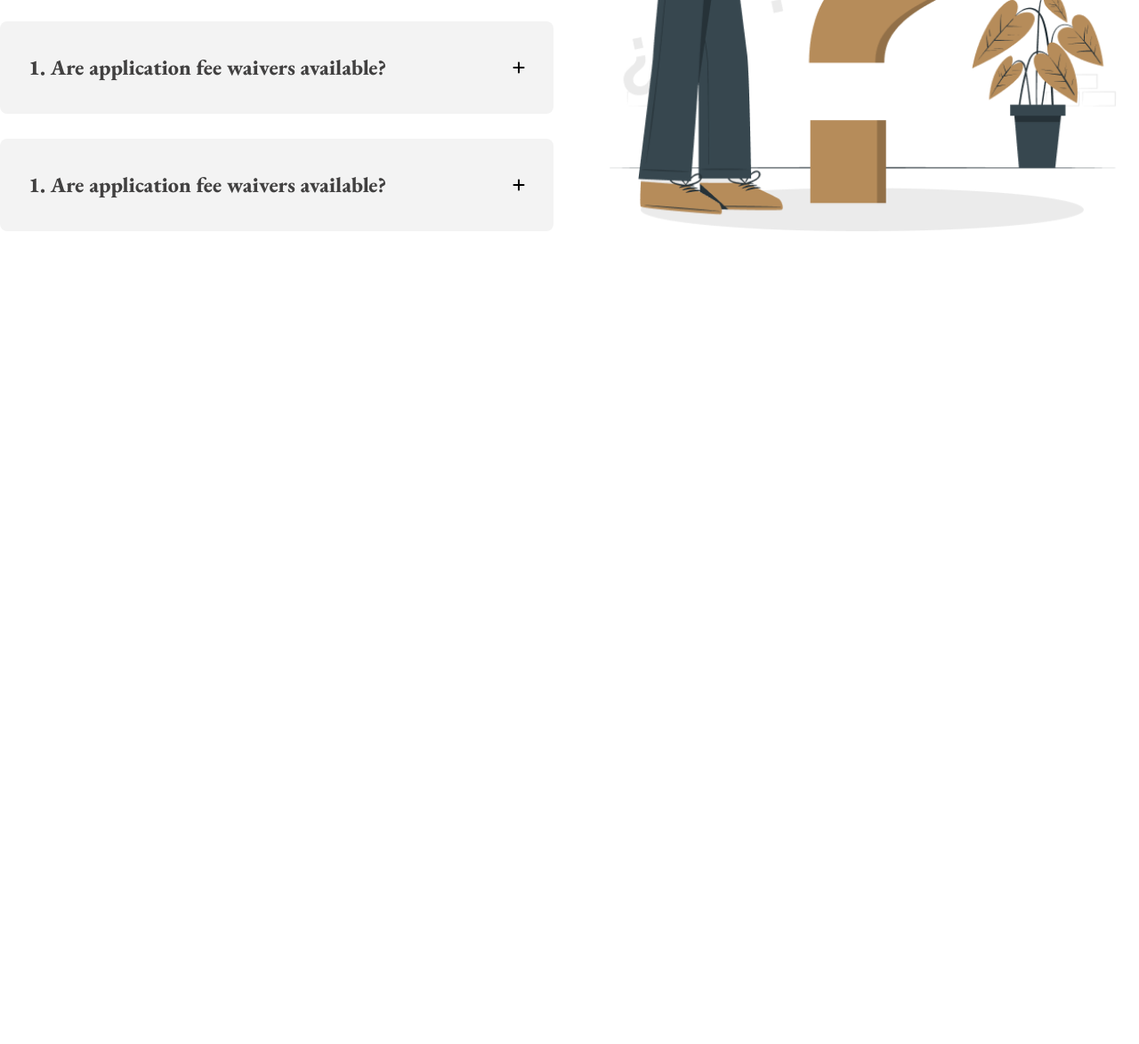
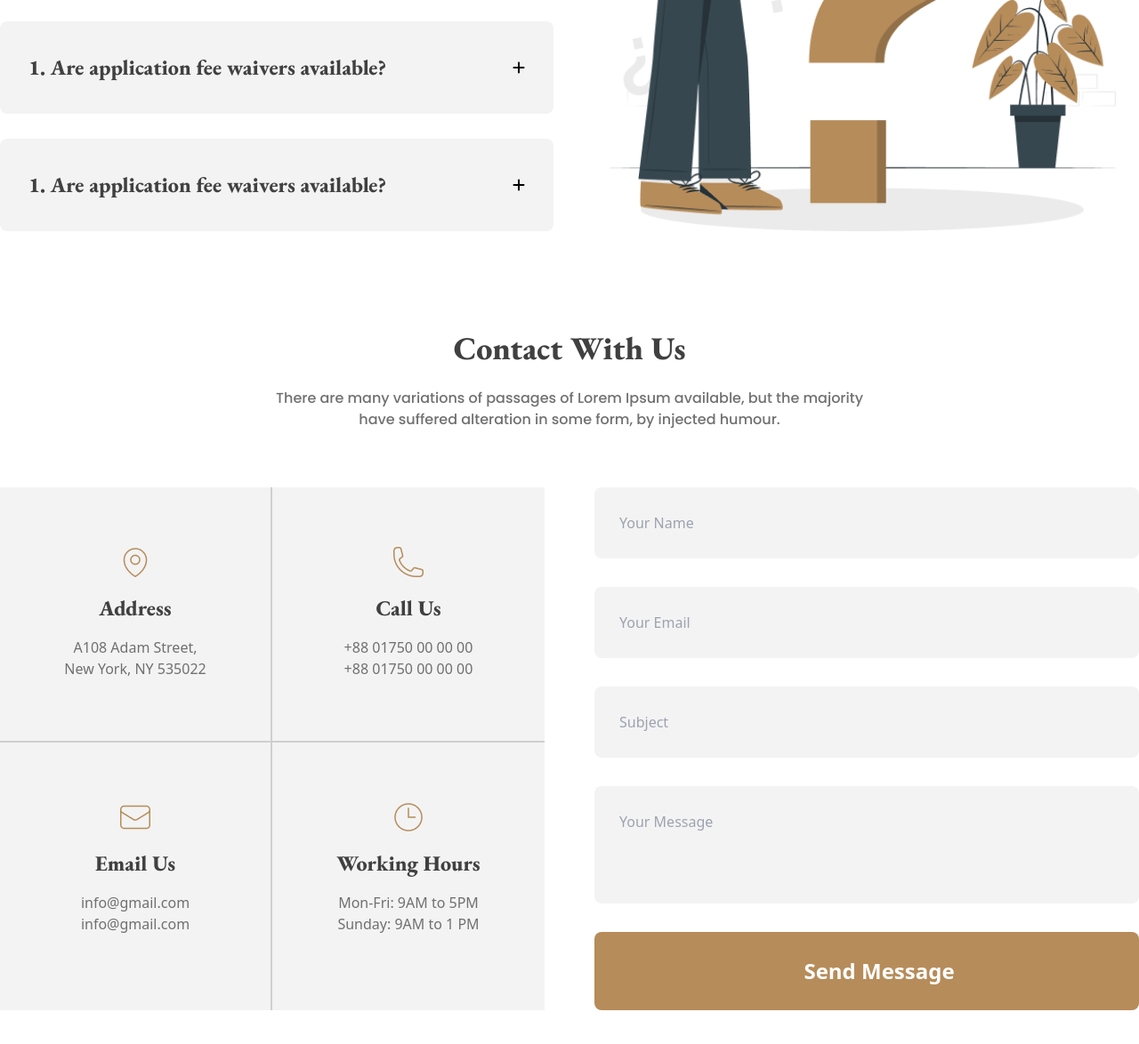
Before and after one commit to MukitHossen7/legal-solution-website, a website: page index.html in a window 1280 px wide. Shown: the part 3316-4490 px from the top of the page at 89% size. Before the commit the page ends 3616 px from the top, so only its background shows below. Drawn offline with nearby package versions, Linux system fonts and the light colour scheme.

Commit message:
contact section all device responsive done

```diff
--- a/index.html
+++ b/index.html
@@ -260,7 +260,7 @@
       </div>
 
       <!-- Frequently Section -->
-      <section class="container font-Garamond mx-auto mt-20 md:mt-32 mb-10">
+      <section class="container font-Garamond mx-auto mt-20 md:mt-32">
         <!-- child-1 -->
         <div class="max-w-2xl mx-auto text-center space-y-6">
           <h1 class="font-extrabold text-4xl text-[#414040]">
@@ -327,6 +327,119 @@
           </div>
         </div>
       </section>
+
+      <!-- contact-section  -->
+      <section class="container mx-auto mt-20 md:mt-28 mb-10 px-3 lg:px-0">
+        <!-- child-1 -->
+        <div class="max-w-2xl mx-auto text-center">
+          <h1 class="font-extrabold text-4xl text-[#414040] font-Garamond mb-6">
+            Contact With Us
+          </h1>
+          <p class="text-[#707070] font-poppins font-medium">
+            There are many variations of passages of Lorem Ipsum available, but
+            the majority have suffered alteration in some form, by injected
+            humour.
+          </p>
+        </div>
+
+        <!-- child-2 -->
+        <div
+          class="grid gap-10 md:gap-14 grid-cols-1 lg:grid-cols-2 pt-12 md:pt-16"
+        >
+          <!-- sub-child-1 -->
+          <div class="grid grid-cols-1 sm:grid-cols-2">
+            <!-- card-1 -->
+            <div
+              class="bg-[#F3F3F3] flex flex-col items-center text-center gap-4 px-14 py-16 sm:border-r-2 border-[#CFCFCF] border-b-2"
+            >
+              <img src="images/location.png" alt="" />
+              <h3 class="font-extrabold font-Garamond text-2xl text-[#414040]">
+                Address
+              </h3>
+              <p class="text-[#707070] font-medium">
+                A108 Adam Street, <br />New York, NY 535022
+              </p>
+            </div>
+            <!-- card-2 -->
+            <div
+              class="bg-[#F3F3F3] flex flex-col items-center text-center gap-4 px-14 py-16 border-b-2 border-[#CFCFCF]"
+            >
+              <img src="images/call.png" alt="" />
+              <h3 class="font-extrabold font-Garamond text-2xl text-[#414040]">
+                Call Us
+              </h3>
+              <p class="text-[#707070] font-medium">
+                +88 01750 00 00 00 <br />
+                +88 01750 00 00 00
+              </p>
+            </div>
+            <!-- card-3 -->
+            <div
+              class="bg-[#F3F3F3] flex flex-col items-center text-center gap-4 px-14 py-16 border-[#CFCFCF] border-b-2 sm:border-b-0 sm:border-r-2"
+            >
+              <img src="images/email.png" alt="" />
+              <h3 class="font-extrabold font-Garamond text-2xl text-[#414040]">
+                Email Us
+              </h3>
+              <p class="text-[#707070] font-medium">
+                info@gmail.com <br />info@gmail.com
+              </p>
+            </div>
+            <!-- card-4 -->
+            <div
+              class="bg-[#F3F3F3] flex flex-col items-center text-center gap-4 px-14 py-16"
+            >
+              <img src="images/time.png" alt="" />
+              <h3 class="font-extrabold font-Garamond text-2xl text-[#414040]">
+                Working Hours
+              </h3>
+              <p class="text-[#707070] font-medium">
+                Mon-Fri: 9AM to 5PM <br />
+                Sunday: 9AM to 1 PM
+              </p>
+              <p></p>
+            </div>
+          </div>
+          <!-- sub-child-2 -->
+          <div class="">
+            <form action="" class="flex flex-col gap-8">
+              <input
+                type="text"
+                name=""
+                id=""
+                placeholder="Your Name"
+                class="bg-[#F3F3F3] w-full py-7 pl-7 rounded-lg text-[#707070] font-medium focus:outline-none"
+              />
+              <input
+                type="email"
+                name=""
+                id=""
+                placeholder="Your Email"
+                class="bg-[#F3F3F3] py-7 pl-7 rounded-lg text-[#707070] font-medium focus:outline-none"
+              />
+              <input
+                type="text"
+                name=""
+                id=""
+                placeholder="Subject"
+                class="bg-[#F3F3F3] py-7 pl-7 rounded-lg text-[#707070] font-medium focus:outline-none"
+              />
+              <input
+                type="text"
+                name=""
+                id=""
+                placeholder="Your Message"
+                class="bg-[#F3F3F3] pt-7 pb-20 pl-7 rounded-lg text-[#707070] font-medium focus:outline-none"
+              />
+              <input
+                type="button"
+                value="Send Message"
+                class="py-7 pl-7 rounded-lg text-white bg-[#B68C5A] font-semibold text-2xl focus:outline-none"
+              />
+            </form>
+          </div>
+        </div>
+      </section>
     </main>
   </body>
 </html>
```
Also changed, not shown: src/output.css.
